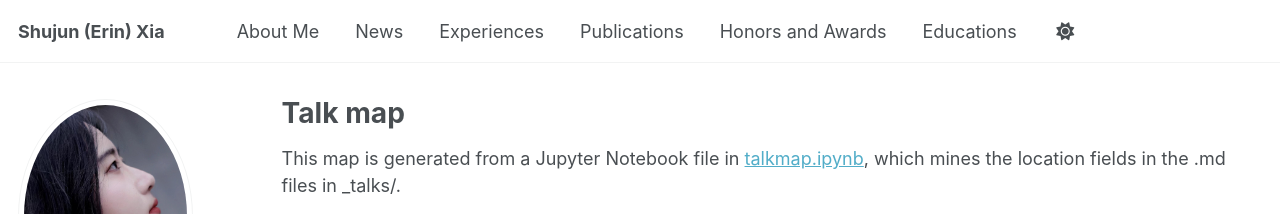
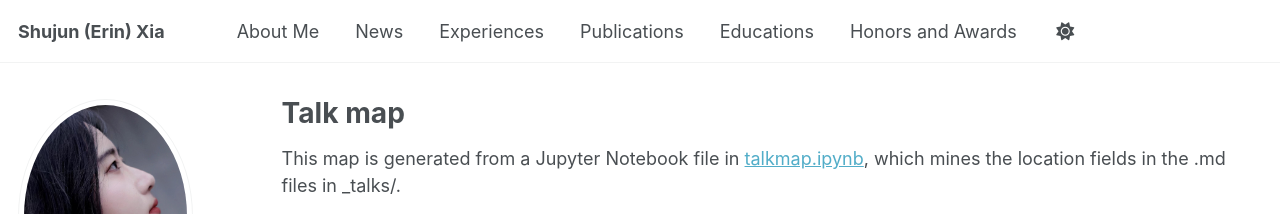
Before and after one commit to mylittleriver/mylittleriver.github.io, a Jekyll site: the page built from _pages/talkmap.html, in a window 1280 px wide. Shown: the top 214 px of the page. Built offline with Jekyll 4.4.1, drawn with Linux system fonts in a browser that asks for light colours; nearby versions of some CDN libraries; a script that is not in the unit is left out; part of the change alters nothing that is shown.

```diff
--- a/_data/navigation.yml
+++ b/_data/navigation.yml
@@ -20,8 +20,8 @@ main:
   - title: "Publications"
     url: "/#-publications"
 
+  - title: "Educations"
+    url: "/#-educations"
+
   - title: "Honors and Awards"
     url: "/#-honors-and-awards"
-
-  - title: "Educations"
-    url: "/#-educations"
```
